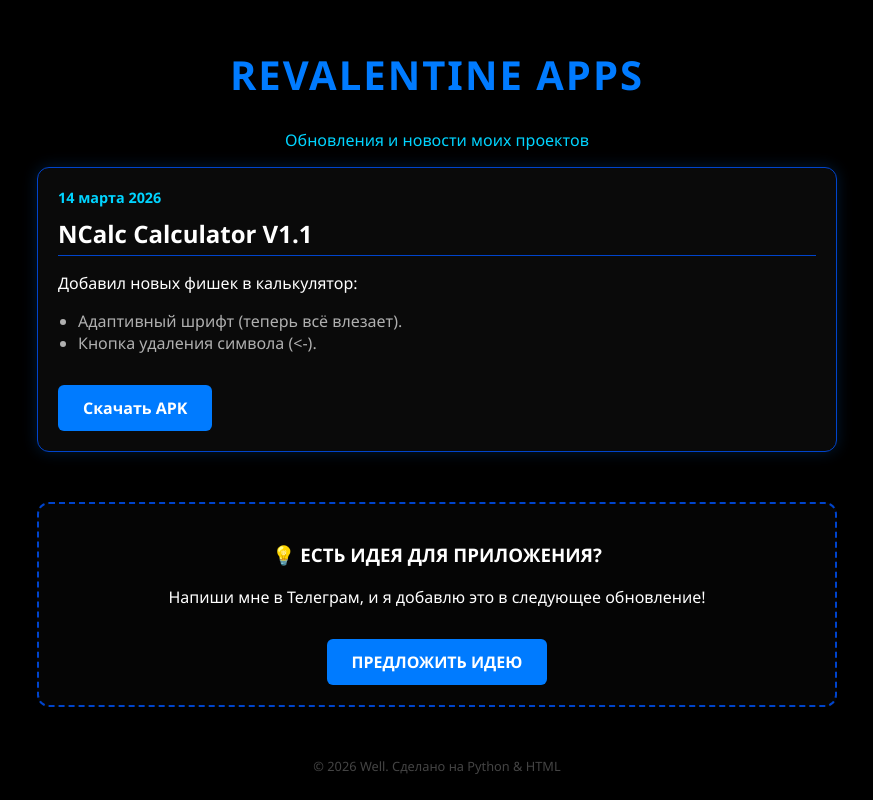
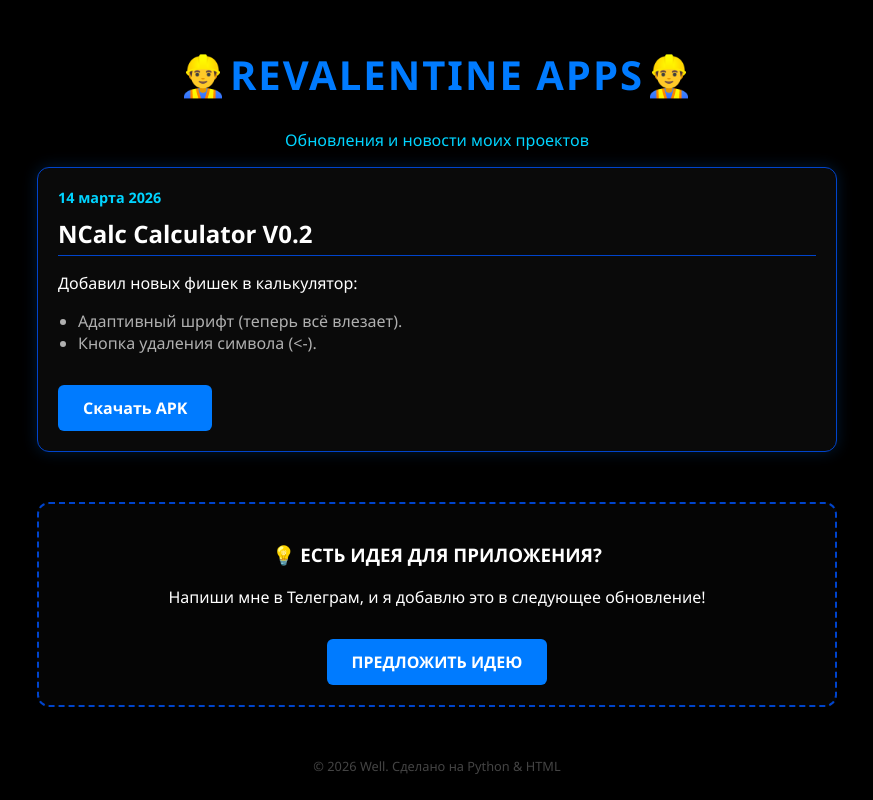
Before and after one commit to ReValentine21/-, a plain HTML site: page index.html in a window 1280 px wide. Shown: the whole page, without its empty margins (203-1076 px from the left). Drawn offline with Linux system fonts and the light colour scheme.

Commit message:
Update index.html

```diff
--- a/index.html
+++ b/index.html
@@ -33,13 +33,13 @@
 </head>
 <body>
     <div class="container">
-        <h1>REVALENTINE APPS</h1>
+        <h1>👷‍♂️REVALENTINE APPS👷‍♂️</h1>
         <p style="text-align:center; color: #00d4ff;">Обновления и новости моих проектов</p>
 
         <!-- ПЕРВОЕ ОБНОВЛЕНИЕ -->
         <div class="update-card">
             <div class="date">14 марта 2026</div>
-            <h2>NCalc Calculator V1.1</h2>
+            <h2>NCalc Calculator V0.2</h2>
             <p>Добавил новых фишек в калькулятор:</p>
             <ul>
                 <li>Адаптивный шрифт (теперь всё влезает).</li>
```
